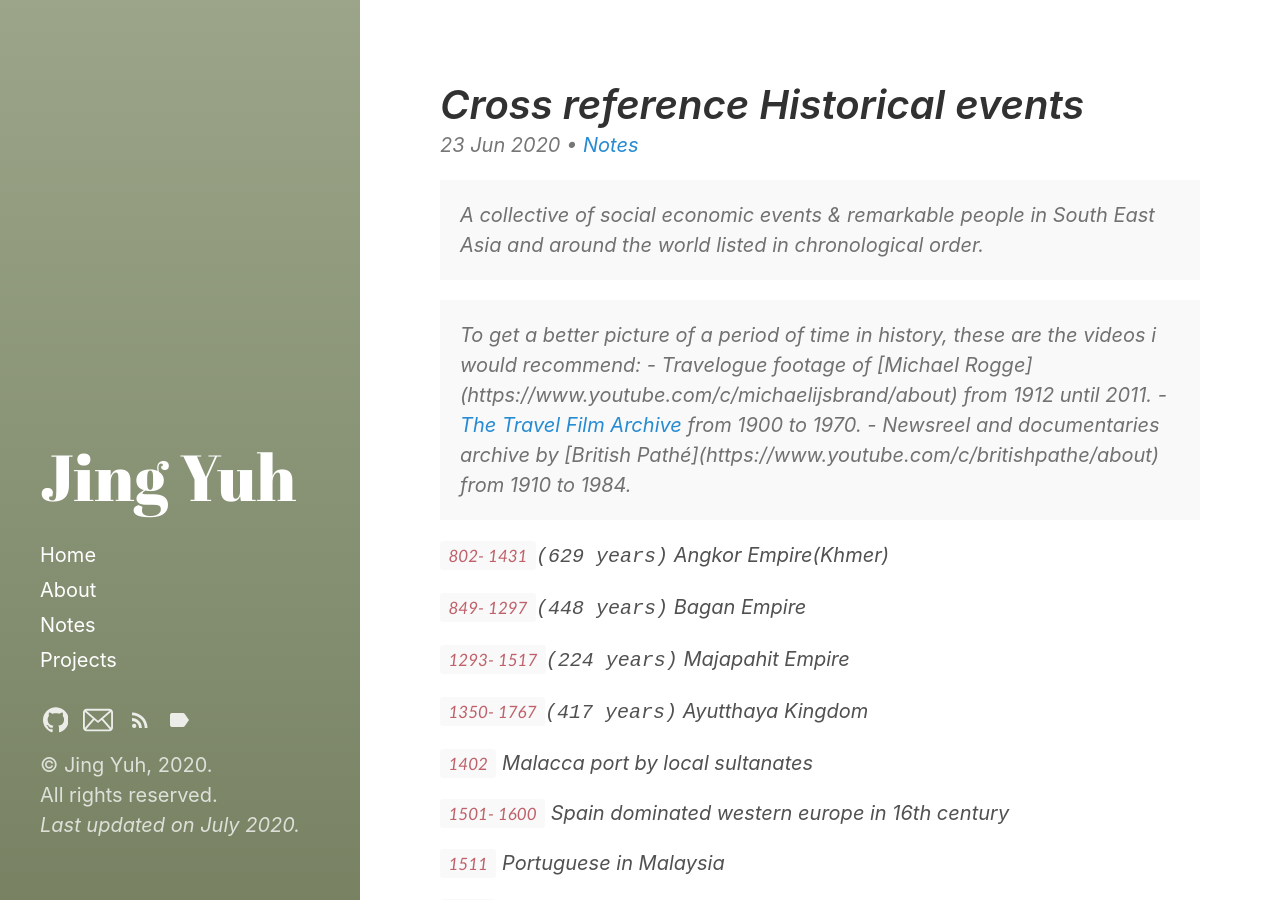
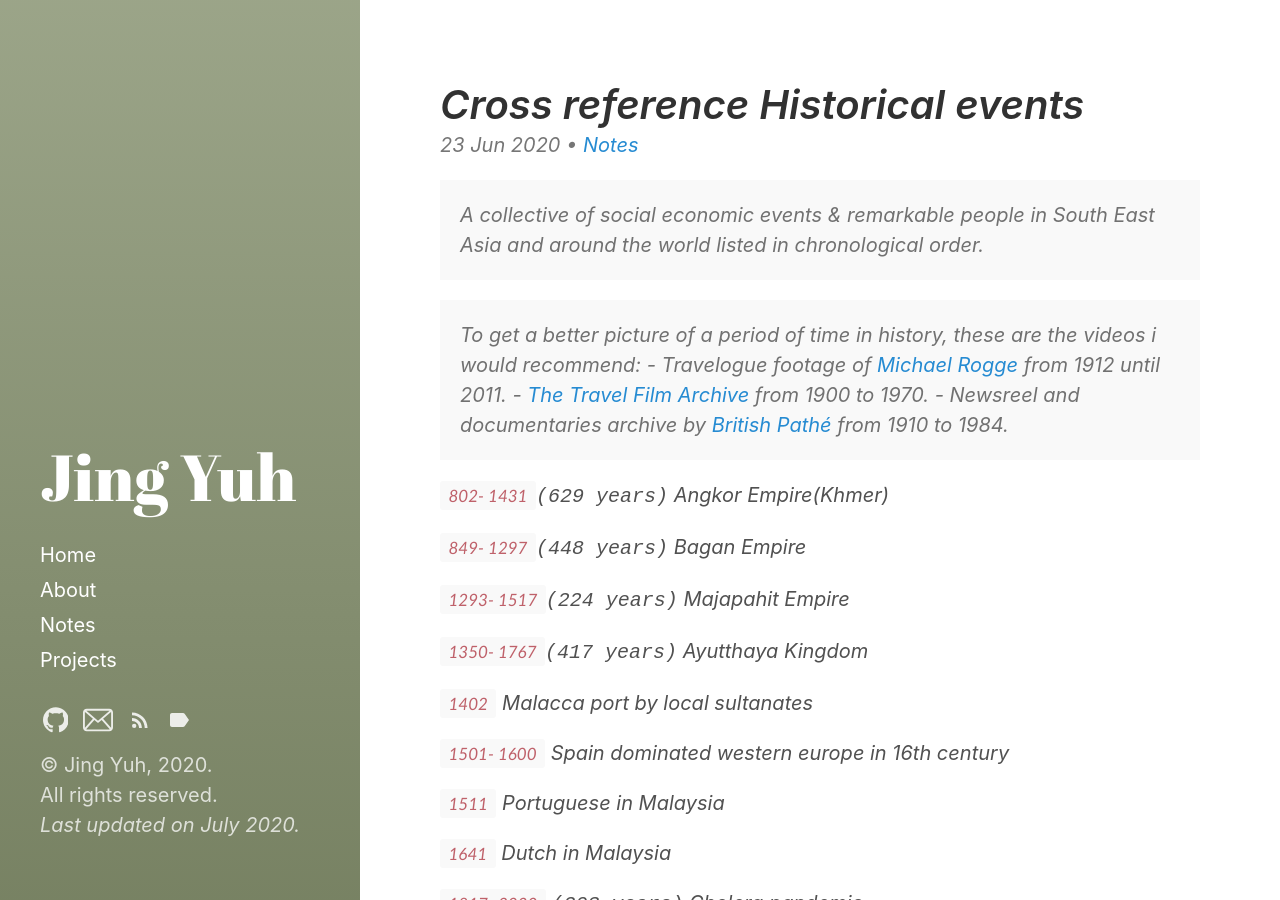
Before and after one commit to jyang123-bit/Website, a Jekyll site: the page built from _posts/2020-06-23-Notes-cross-reference-historical-events.md, in a window 1280 px wide and 900 px high. Built offline with Jekyll 4.4.1, drawn with Linux system fonts in a browser that asks for light colours; some of the changed lines change nothing that is shown.

Commit message:
Update 2020-06-23-Notes-cross-reference-historical-events.md

```diff
--- a/_posts/2020-06-23-Notes-cross-reference-historical-events.md
+++ b/_posts/2020-06-23-Notes-cross-reference-historical-events.md
@@ -21,11 +21,11 @@ last_modified_at:
 <p class="message">
   To get a better picture of a period of time in history, these are the videos i would recommend:
 
-  - Travelogue footage of [Michael Rogge](https://www.youtube.com/c/michaelijsbrand/about) from 1912 until 2011.
+  - Travelogue footage of <a href="https://www.youtube.com/c/michaelijsbrand/about">Michael Rogge</a> from 1912 until 2011.
 
   - <a href="http://www.travelfilmarchive.com/home.php">The Travel Film Archive</a> from 1900 to 1970.
 
-  - Newsreel and documentaries archive by [British Pathé](https://www.youtube.com/c/britishpathe/about) from 1910 to 1984.
+  - Newsreel and documentaries archive by <a href="https://www.youtube.com/c/britishpathe/about">British Pathé</a> from 1910 to 1984.
   </p>
 
 `802- 1431`<kbd>(629 years)</kbd> Angkor Empire(Khmer)
```
